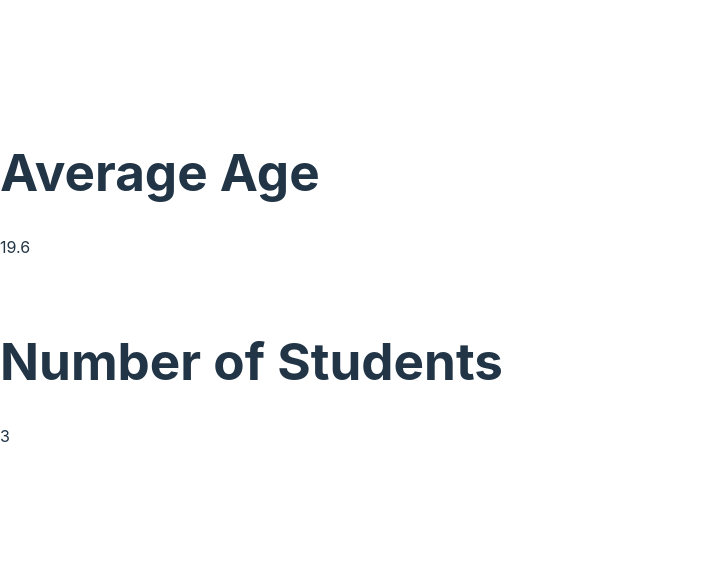
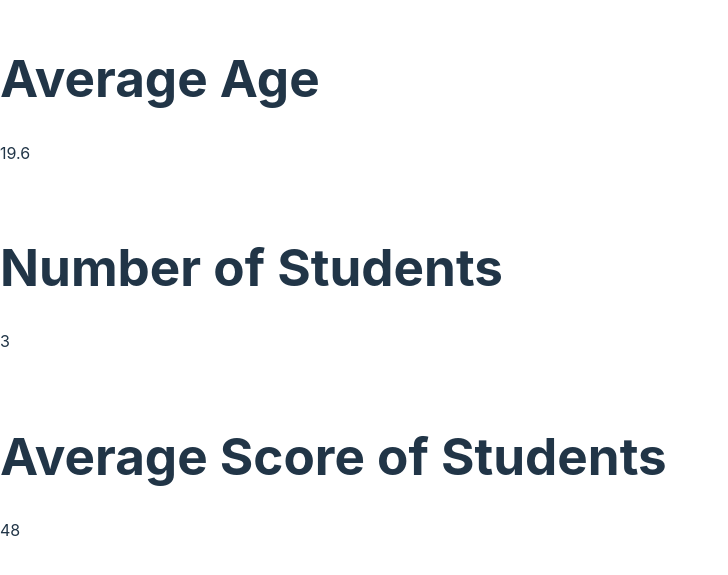
Before and after one commit to krisztianavi/avikrisztian-person-typescript, a React (Vite) app in the folder PeopleProject/: page / in a window 1280 px wide. Shown: the part 101-676 px from the top of the page, without its empty margins (0-728 px from the left). Built offline with nearby package versions, Linux system fonts and the light colour scheme.

Commit message:
Done working on Average Score of Students.

```diff
--- a/PeopleProject/src/App.tsx
+++ b/PeopleProject/src/App.tsx
@@ -53,6 +53,10 @@ const App: React.FC = () => {
             <h1>Number of Students</h1>
             <p>{stats.GetNumberOfStudents()}</p>
             <br />
+
+            <h1>Average Score of Students</h1>
+            <p>{stats.GetAverageScoreOfStudents()}</p>
+            <br />
         </div>
     );
 }
--- a/PeopleProject/src/Interface + Stats/PersonStatistics.ts
+++ b/PeopleProject/src/Interface + Stats/PersonStatistics.ts
@@ -26,4 +26,10 @@ export class PersonStatistics {
     public GetNumberOfStudents(): number {
         return this.lpeople.filter(person => person.isStudent).length;
     }
+
+    public GetAverageScoreOfStudents(): number {
+        const students = this.lpeople.filter(person => person.isStudent);
+        const totalScore = students.reduce((sum, student) => sum + student.score, 0);
+        return students.length > 0 ? totalScore / students.length : 0;
+    }
 }
```
